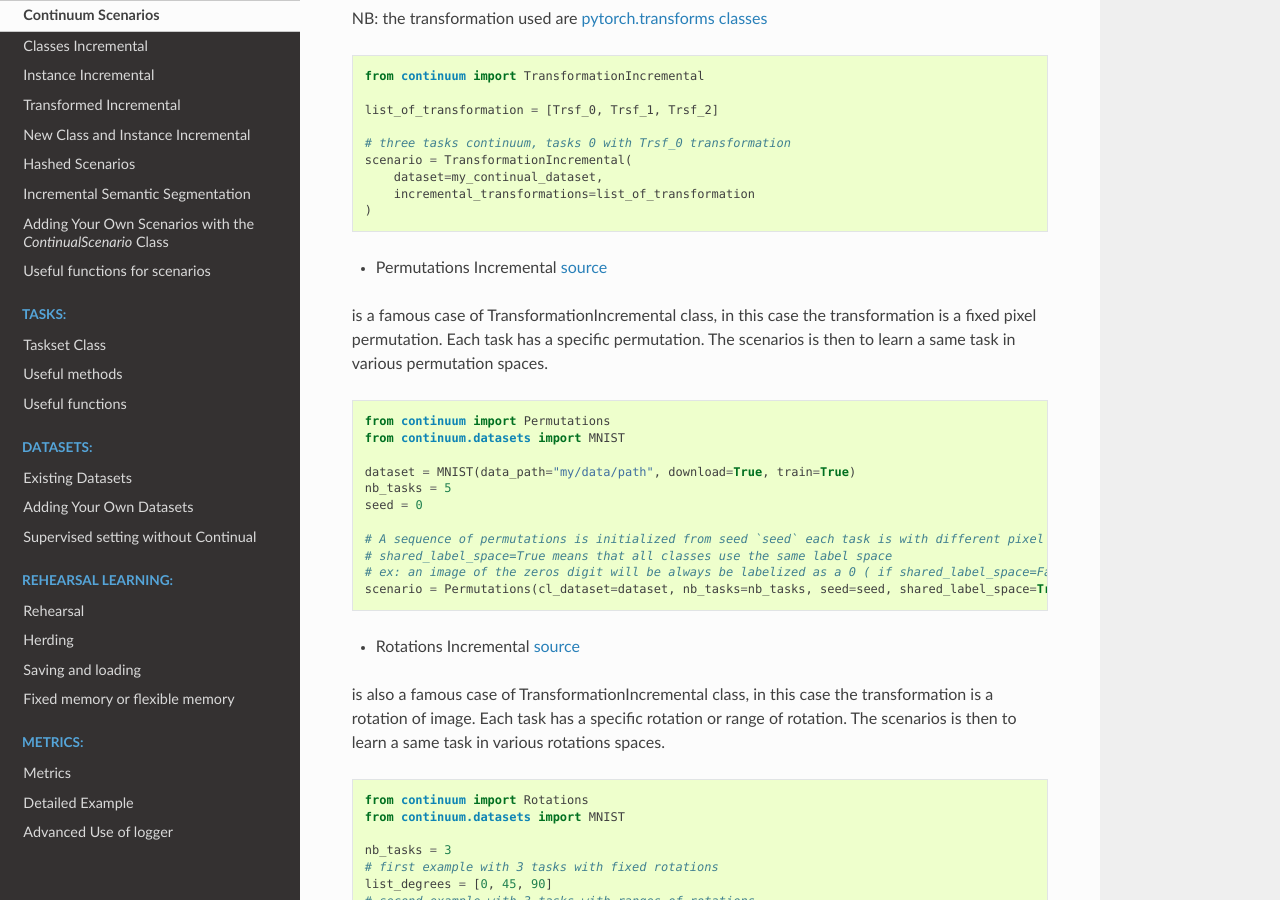
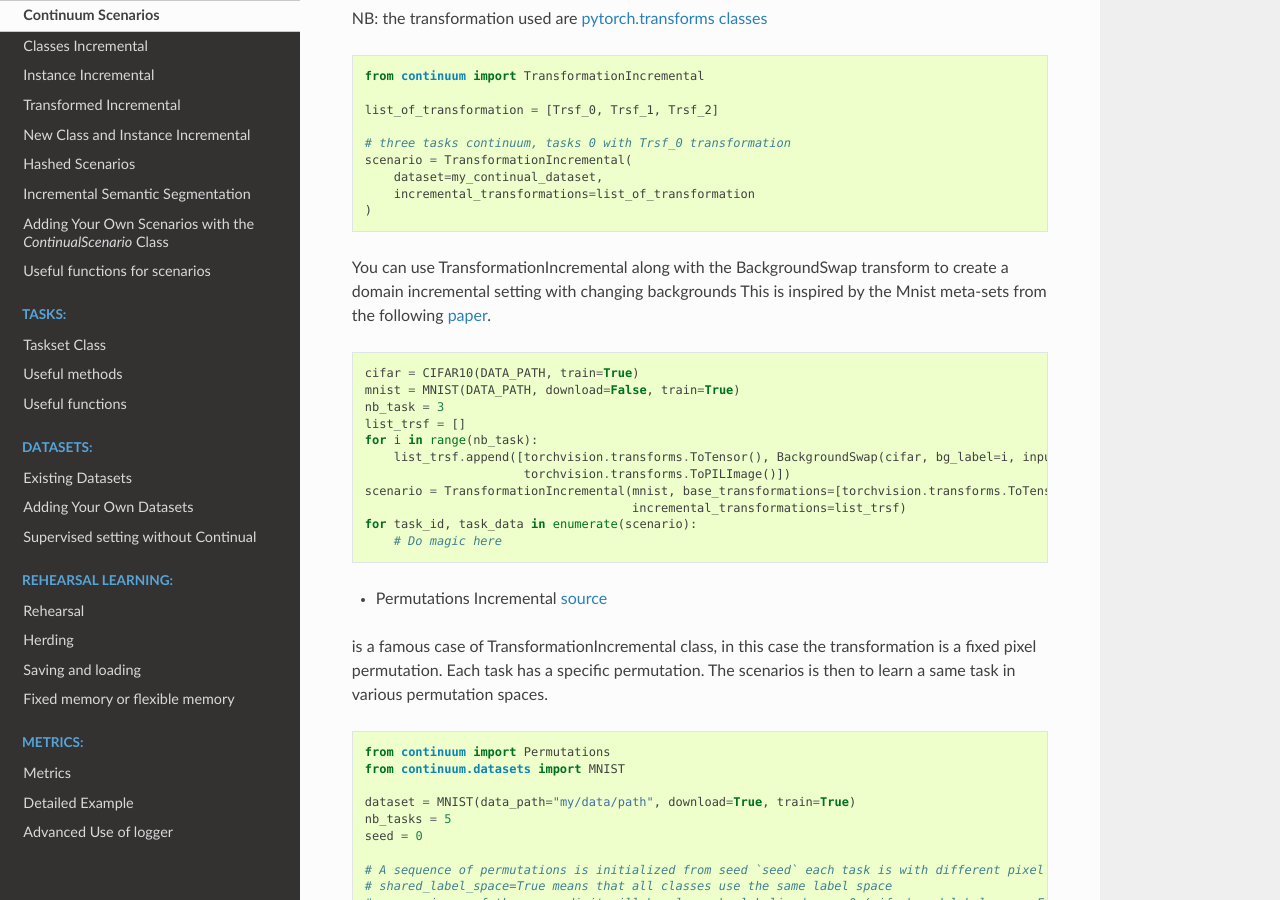
Before and after one commit to Continvvm/continuum, a Sphinx documentation site: the page built from docs/_tutorials/scenarios/scenarios.rst, in a window 1280 px wide and 900 px high, scrolled down 5067 px. Built offline with Sphinx 7.4.7 and the Read the Docs theme 2.0.0, drawn with Linux system fonts in a browser that asks for light colours.

Commit message:
Add citation and example to docs

```diff
--- a/docs/_tutorials/scenarios/scenarios.rst
+++ b/docs/_tutorials/scenarios/scenarios.rst
@@ -283,6 +283,26 @@ NB: the transformation used are `pytorch.transforms classes <https://pytorch.org
 
 
 
+
+You can use TransformationIncremental along with the BackgroundSwap transform to create a domain incremental setting with changing backgrounds
+This is inspired by the Mnist meta-sets from the following `paper <https://arxiv.org/abs/2007.02915>`__.
+
+.. code-block:: python
+
+    cifar = CIFAR10(DATA_PATH, train=True)
+    mnist = MNIST(DATA_PATH, download=False, train=True)
+    nb_task = 3
+    list_trsf = []
+    for i in range(nb_task):
+        list_trsf.append([torchvision.transforms.ToTensor(), BackgroundSwap(cifar, bg_label=i, input_dim=(28, 28)),
+                          torchvision.transforms.ToPILImage()])
+    scenario = TransformationIncremental(mnist, base_transformations=[torchvision.transforms.ToTensor()],
+                                         incremental_transformations=list_trsf)
+    for task_id, task_data in enumerate(scenario):
+        # Do magic here
+
+
+
 - Permutations Incremental `source <https://github.com/Continvvm/continuum/blob/master/continuum/scenarios/permutations.py>`__
 is a famous case of TransformationIncremental class, in this case the transformation is a fixed pixel permutation. Each task has a specific permutation.
 The scenarios is then to learn a same task in various permutation spaces.
```
